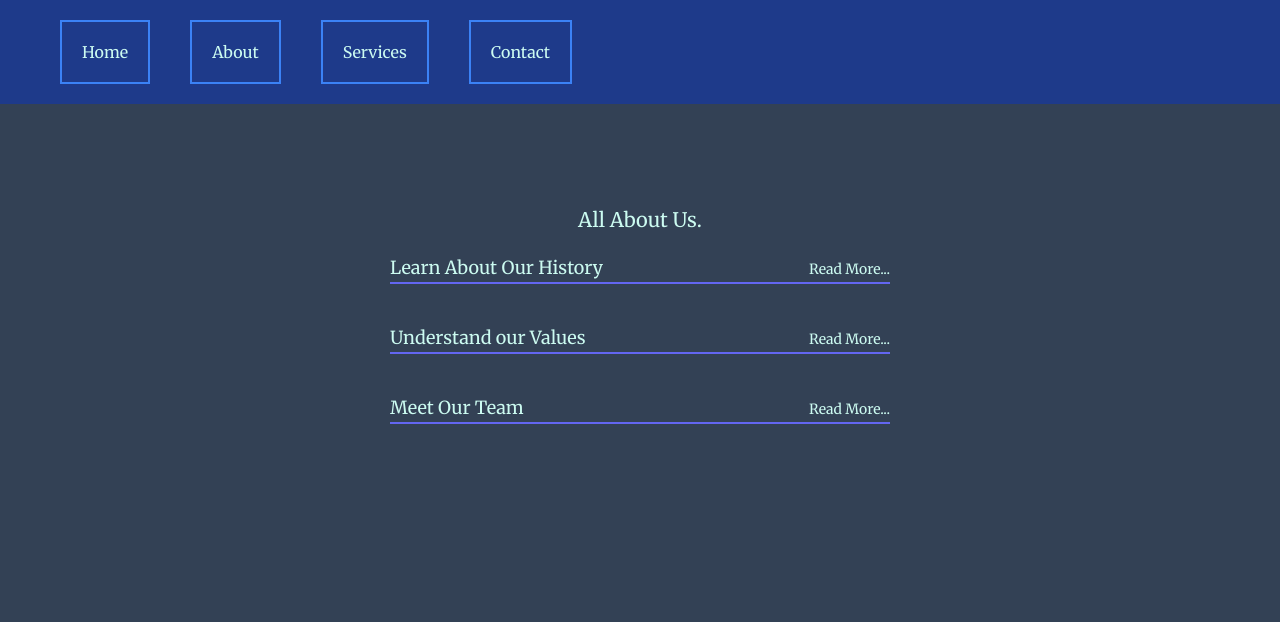
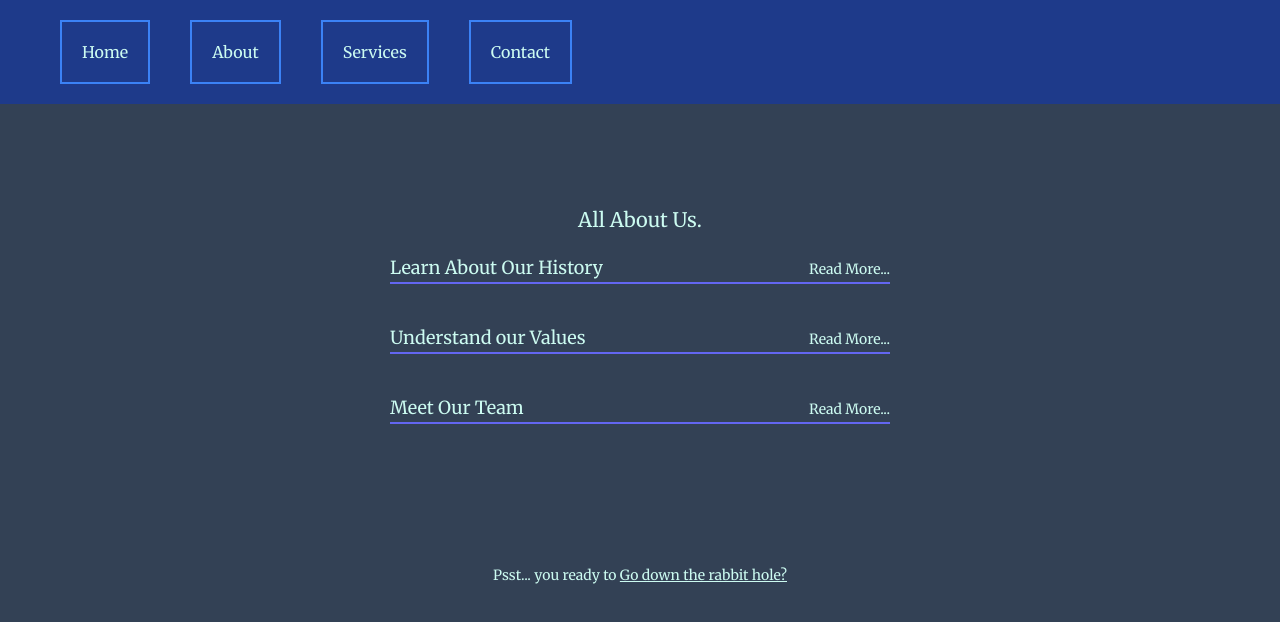
Before and after one commit to ybot1122/playground, a Next.js app in the folder app-route-tutorial/: page /about in a window 1280 px wide. Shown: the top 622 px of the page. Built offline with nearby package versions, Linux system fonts and the light colour scheme.

Commit message:
catch all routes

```diff
--- a/app-route-tutorial/src/app/about/page.tsx
+++ b/app-route-tutorial/src/app/about/page.tsx
@@ -1,5 +1,6 @@
 import BlogRow from "@/components/BlogRow";
 import Container from "@/components/Container";
+import Link from "next/link";
 
 export default function About() {
   return (
@@ -19,6 +20,15 @@ export default function About() {
 
         <BlogRow articleTitle="Meet Our Team" articleId="meet-our-team" />
       </Container>
+
+      <Container>
+        <p className="text-sm">
+          Psst... you ready to{" "}
+          <Link href="/rabbithole/start" className="underline">
+            Go down the rabbit hole?
+          </Link>
+        </p>
+      </Container>
     </main>
   );
 }
--- /dev/null
+++ b/app-route-tutorial/src/app/rabbithole/[...slug]/page.tsx
@@ -0,0 +1,29 @@
+import Container from "@/components/Container";
+import Link from "next/link";
+
+export default async function Page({
+  params,
+}: {
+  params: Promise<{ slug: string[] }>;
+}) {
+  const { slug } = await params;
+  return (
+    <Container>
+      <div className="w-[350px]">
+        {slug.map((t) => (
+          <p>{t}</p>
+        ))}
+
+        <p className="mt-5">
+          <Link
+            href={`/rabbithole/${slug.join("/")}/${Math.round(Math.random() * 100)}`}
+            className="underline"
+          >
+            Keep going...
+          </Link>
+        </p>
+        <p className="text-sm mt-5">Watch the URL bar...</p>
+      </div>
+    </Container>
+  );
+}
```
Also changed, not shown: 1 other file (tests, documents, lock files or other folders).
